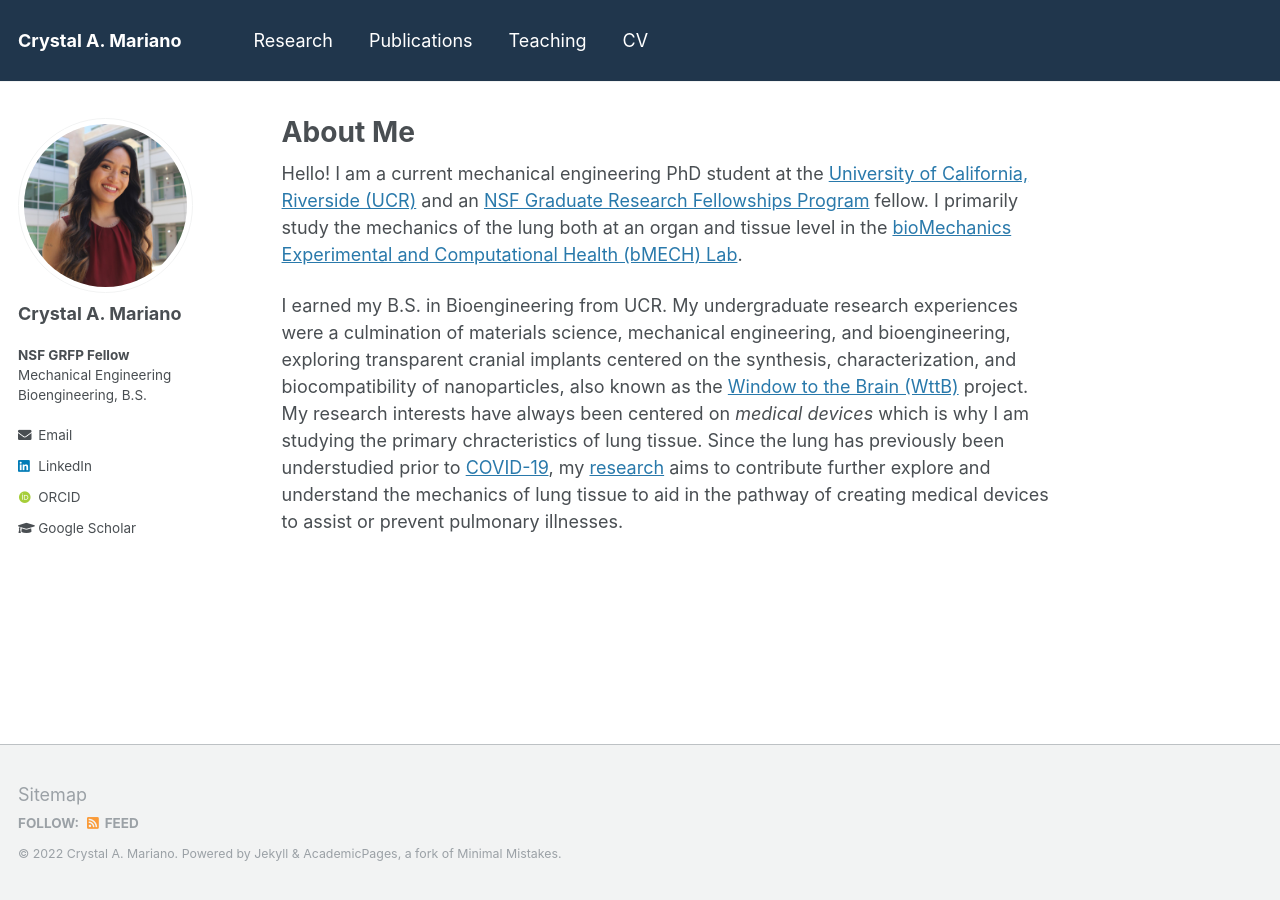
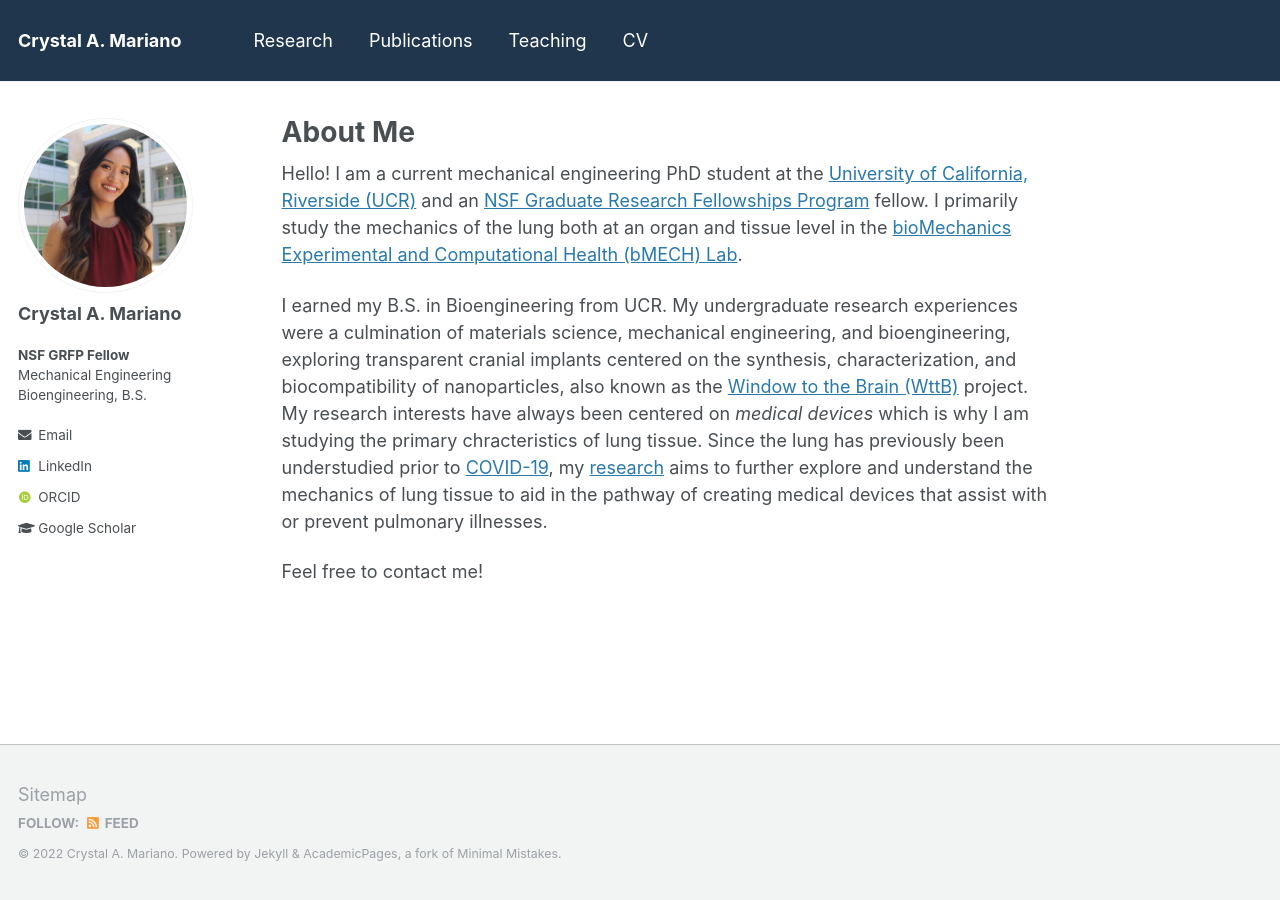
Before and after one commit to crystalamariano/crystalamariano.github.io, a Jekyll site: the page built from _pages/about.md, in a window 1280 px wide. Built offline with Jekyll 4.4.1, drawn with Linux system fonts in a browser that asks for light colours; some web fonts are replaced.

Commit message:
edit about

```diff
--- a/_pages/about.md
+++ b/_pages/about.md
@@ -19,6 +19,8 @@ and biocompatibility of nanoparticles, also known as the
 [Window to the Brain (WttB)](https://www.universityofcalifornia.edu/news/international-window-brain-research-team-gathers-uc-riverside) project.
 My research interests have always been centered on *medical devices* which is why I am studying the primary chracteristics
 of lung tissue. Since the lung has previously been understudied prior to
-[COVID-19](https://news.ucr.edu/articles/2020/05/14/covid-19-highlights-what-we-have-yet-learn-about-lung-mechanics), my [research](research) aims to contribute
+[COVID-19](https://news.ucr.edu/articles/2020/05/14/covid-19-highlights-what-we-have-yet-learn-about-lung-mechanics), my [research](research) aims to
 further explore and understand the mechanics of lung tissue to aid in the pathway
-of creating medical devices to assist or prevent pulmonary illnesses.
+of creating medical devices that assist with or prevent pulmonary illnesses.
+
+Feel free to contact me!
```
